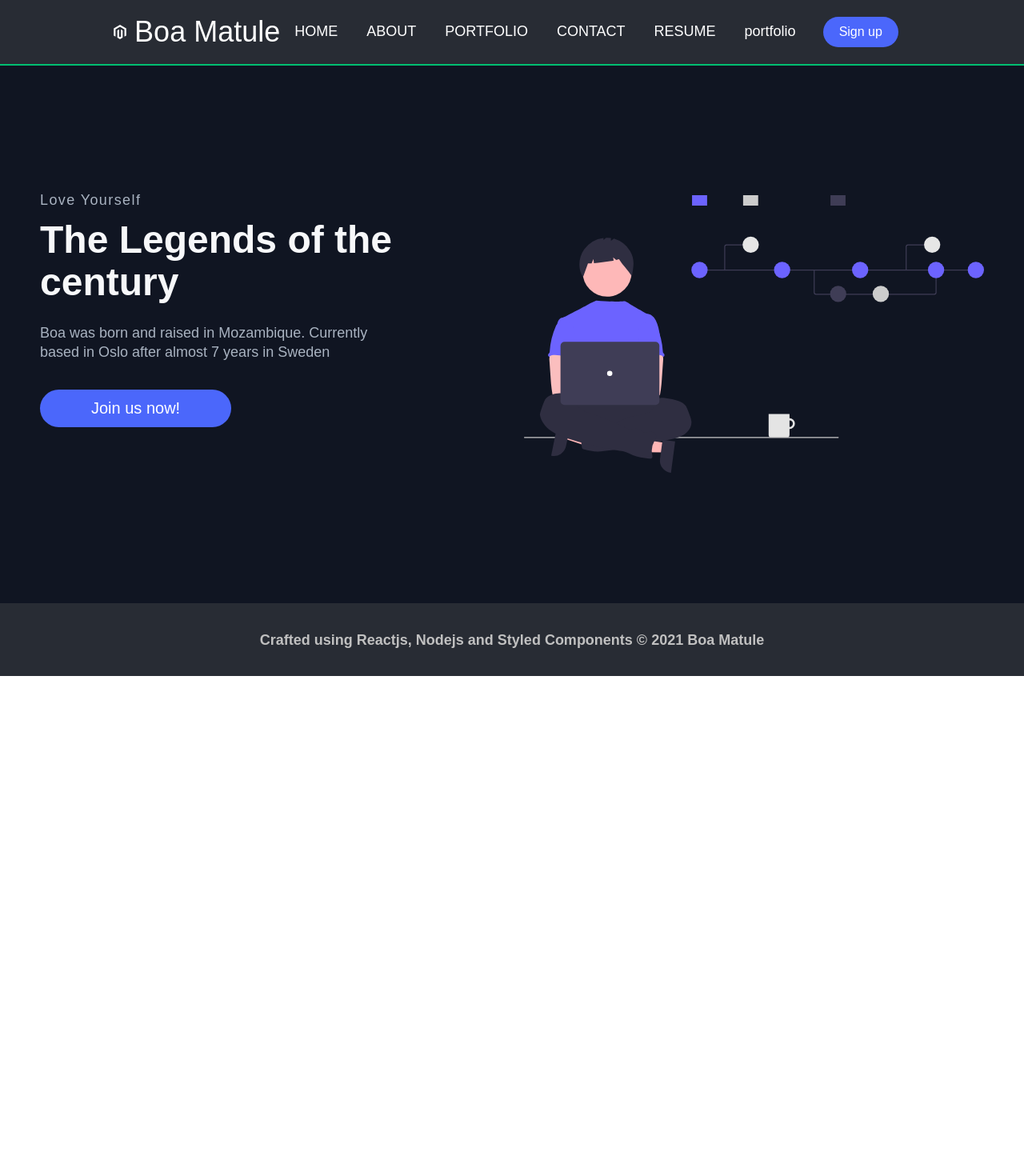
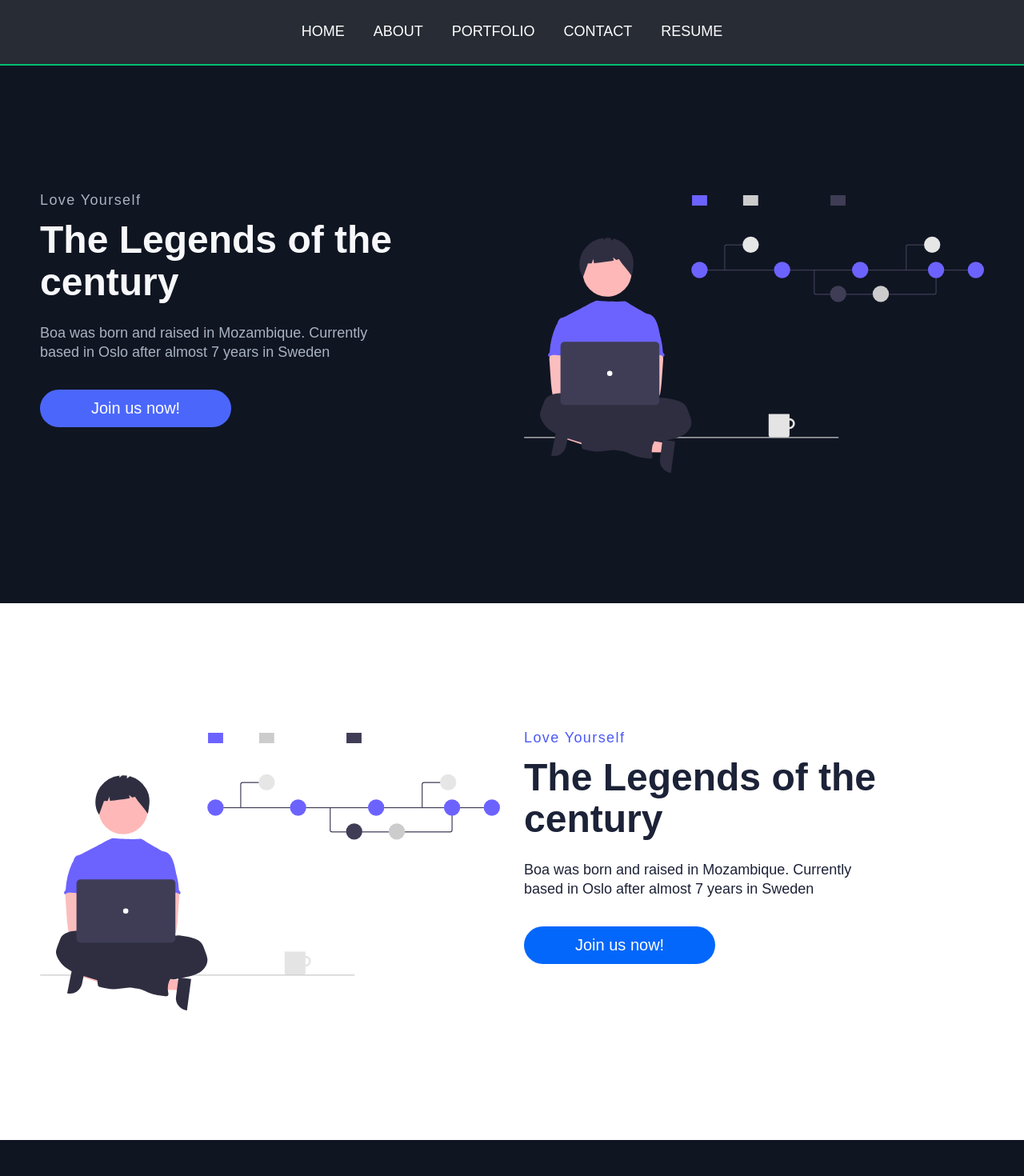
Before and after one commit to boamatule/portfolio2.0, a React (Create React App) app: page / in a window 1280 px wide. Shown: the top 1470 px of the page at 80% size. Before the commit the page ends 845 px from the top, so only its background shows below. Built offline with nearby package versions, Linux system fonts and the light colour scheme; the HTML template or start-up script is replaced by a standard one.

Commit message:
Implements the ScrollToTop function

```diff
--- a/src/App.js
+++ b/src/App.js
@@ -3,7 +3,7 @@ import { BrowserRouter as Router, Route, Switch } from 'react-router-dom';
 // eslint-disable-next-line import/no-named-as-default
 import GlobalStyles from './global-styles';
 import './App.css';
-import HomeInfo from './components/HomeInfo/HomeInfo';
+// import HomeInfo from './components/HomeInfo/HomeInfo';
 import AboutPage from './Pages/AboutPage/AboutPage';
 import HomePage from './Pages/HomePage/HomePage';
 import ContactPage from './Pages/ContactPage/ContactPage';
@@ -12,16 +12,17 @@ import PortfolioListPage from './Pages/PortfolioPage/PortfolioListPage';
 import ResumePage from './Pages/Resume/ResumePage';
 import NotFound from './Pages/NotFoundPage/NotFound';
 import { NavBar, Footer } from './components';
+import ScrollToTop from './components/ScrollToTop';
 
 class App extends Component {
   render() {
     return (
       <Router>
         <GlobalStyles />
+        <ScrollToTop />
         <NavBar />
         <Switch>
           <Route path="/" component={HomePage} exact />
-          {/* <Route path="/" component={HomeInfo} exact /> */}
           <Route path="/about" component={AboutPage} />
           <Route path="/resume" component={ResumePage} />
           <Route path="/contact" component={ContactPage} />
--- a/src/Pages/HomePage/Data.js
+++ b/src/Pages/HomePage/Data.js
@@ -14,3 +14,51 @@ export const homeObjOne = {
   alt: 'Image',
   start: '',
 };
+
+export const homeObjTwo = {
+  lightBg: true,
+  primary: false,
+  imgStart: 'start',
+  lightTopLine: false,
+  lightTextDesc: false,
+  buttonLabel: 'Join us now!',
+  description: 'Boa was born and raised in Mozambique. Currently based in Oslo after almost 7 years in Sweden',
+  headline: 'The Legends of the century',
+  lightText: false,
+  topLine: 'Love Yourself',
+  img: '/images/avatar.svg',
+  alt: 'Image',
+  start: 'true',
+};
+
+export const homeObjThree = {
+  lightBg: false,
+  primary: true,
+  imgStart: '',
+  lightTopLine: true,
+  lightTextDesc: true,
+  buttonLabel: 'Join us now!',
+  description: 'Boa was born and raised in Mozambique. Currently based in Oslo after almost 7 years in Sweden',
+  headline: 'The Legends of the century',
+  lightText: true,
+  topLine: 'Love Yourself',
+  img: '/images/avatar.svg',
+  alt: 'Image',
+  start: 'true',
+};
+
+export const homeObjFour = {
+  lightBg: true,
+  primary: false,
+  imgStart: 'start',
+  lightTopLine: false,
+  lightTextDesc: false,
+  buttonLabel: 'Join us now!',
+  description: 'Boa was born and raised in Mozambique. Currently based in Oslo after almost 7 years in Sweden',
+  headline: 'The Legends of the century',
+  lightText: false,
+  topLine: 'Love Yourself',
+  img: '/images/avatar.svg',
+  alt: 'Image',
+  start: '',
+};
--- a/src/Pages/HomePage/HomePage.js
+++ b/src/Pages/HomePage/HomePage.js
@@ -1,10 +1,13 @@
 import React, { useState } from 'react';
 import { HomeInfo } from '../../components';
-import { homeObjOne } from './Data';
+import { homeObjOne, homeObjTwo, homeObjThree, homeObjFour } from './Data';
 
 const HomePage = () => (
   <>
     <HomeInfo {...homeObjOne} />
+    <HomeInfo {...homeObjTwo} />
+    <HomeInfo {...homeObjThree} />
+    <HomeInfo {...homeObjFour} />
   </>
 );
 
--- a/src/components/NavBar/NavBar.js
+++ b/src/components/NavBar/NavBar.js
@@ -1,68 +1,8 @@
-// import React from 'react';
-// import { FaGithub, FaLinkedinIn, FaBars } from 'react-icons/fa';
-// import {
-//   Nav,
-//   NavbarContainer,
-//   NavLogo,
-//   MobilIcon,
-//   NavLinks,
-//   NavItem,
-//   NavMenu,
-//   NavBtn,
-//   NavBtnLink,
-//   SocialIcons,
-//   SocialIconLink,
-// } from './NavBarStyles';
-
-// const NavBar = () => (
-//   <>
-//     <Nav>
-//       <NavbarContainer>
-//         <NavLogo to="/about">Boa Matule</NavLogo>
-//         <MobilIcon
-//         // onClick={toggle}
-//         >
-//           <FaBars />
-//         </MobilIcon>
-//         <NavMenu>
-//           <NavItem>
-//             <NavLinks to="/about">about</NavLinks>
-//           </NavItem>
-//           <NavItem>
-//             <NavLinks to="/portfolio-list">portfolio</NavLinks>
-//           </NavItem>
-//           <NavItem>
-//             <NavLinks to="/resume">resume</NavLinks>
-//           </NavItem>
-//           <NavItem>
-//             <NavLinks to="/contact">contact</NavLinks>
-//           </NavItem>
-//         </NavMenu>
-
-//         <SocialIcons>
-//           <SocialIconLink
-//             href="https://www.linkedin.com/in/boaventura-matule-2082b068/"
-//             target="_blank"
-//             aria-label="LinkedIn"
-//           >
-//             <FaLinkedinIn />
-//           </SocialIconLink>
-//           <SocialIconLink href="https://github.com/boamatule" target="_blank" aria-label="LinkedIn">
-//             <FaGithub />
-//           </SocialIconLink>
-//         </SocialIcons>
-//       </NavbarContainer>
-//     </Nav>
-//   </>
-// );
-
-// export default NavBar;
 import React, { useState, useEffect } from 'react';
 import { FaGithub, FaLinkedinIn, FaBars, FaTimes } from 'react-icons/fa';
 import { IconContext } from 'react-icons/lib';
 import { Button } from '../../global-styles';
 
-// eslint-disable-next-line import/named
 import {
   Nav,
   NavbarContainer,
@@ -101,10 +41,10 @@ const NavBar = () => {
       <IconContext.Provider value={{ color: '#fff' }}>
         <Nav>
           <NavbarContainer>
-            <NavLogo to="/">
+            {/* <NavLogo to="/">
               <NavIcon />
               Boa Matule
-            </NavLogo>
+            </NavLogo> */}
             <MobileIcon onClick={handleClick}>{click ? <FaTimes /> : <FaBars />}</MobileIcon>
             <NavMenu onClick={handleClick} click={click}>
               <NavItem>
@@ -122,7 +62,7 @@ const NavBar = () => {
               <NavItem>
                 <NavLinks to="/resume">RESUME</NavLinks>
               </NavItem>
-              <NavItem>
+              {/* <NavItem>
                 <NavLinks to="/">portfolio</NavLinks>
               </NavItem>
               <NavItemBtn>
@@ -141,7 +81,7 @@ const NavBar = () => {
                     </Button>
                   </NavBtnLink>
                 )}
-              </NavItemBtn>
+              </NavItemBtn> */}
             </NavMenu>
           </NavbarContainer>
         </Nav>
--- a/src/components/NavBar/NavBarStyles.js
+++ b/src/components/NavBar/NavBarStyles.js
@@ -31,7 +31,7 @@ export const NavLogo = styled(Link)`
   justify-self: flex-start;
   cursor: pointer;
   text-decoration: none;
-  font-size: 2rem;
+  font-size: 1.5rem;
   display: flex;
   align-items: center;
 `;
--- /dev/null
+++ b/src/components/ScrollToTop.js
@@ -0,0 +1,12 @@
+import { useEffect } from 'react';
+import { useLocation } from 'react-router-dom';
+
+export default function ScrollToTop() {
+  const { pathname } = useLocation();
+
+  useEffect(() => {
+    window.scrollTo(0, 0);
+  }, [pathname]);
+
+  return null;
+}
```
